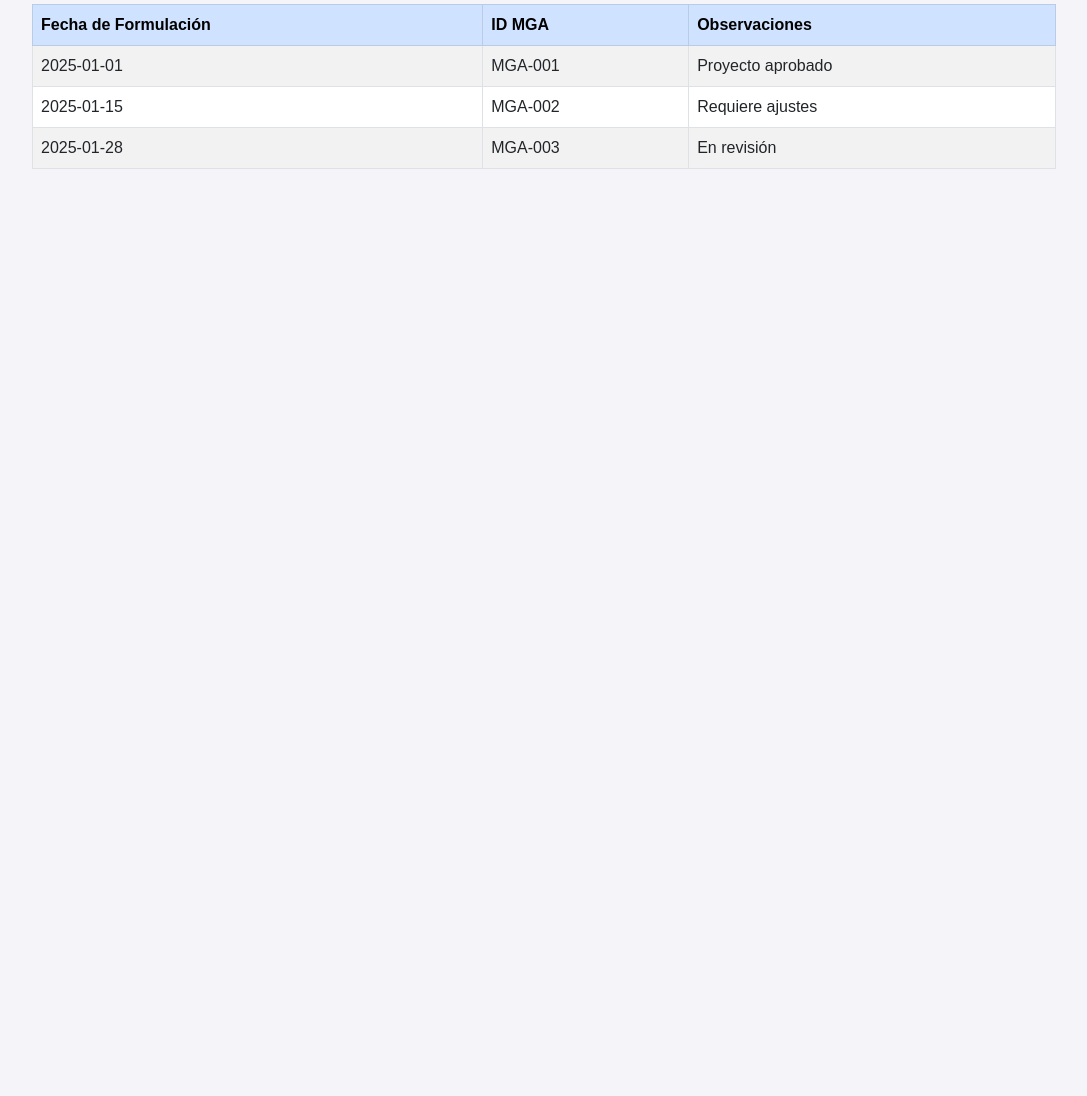
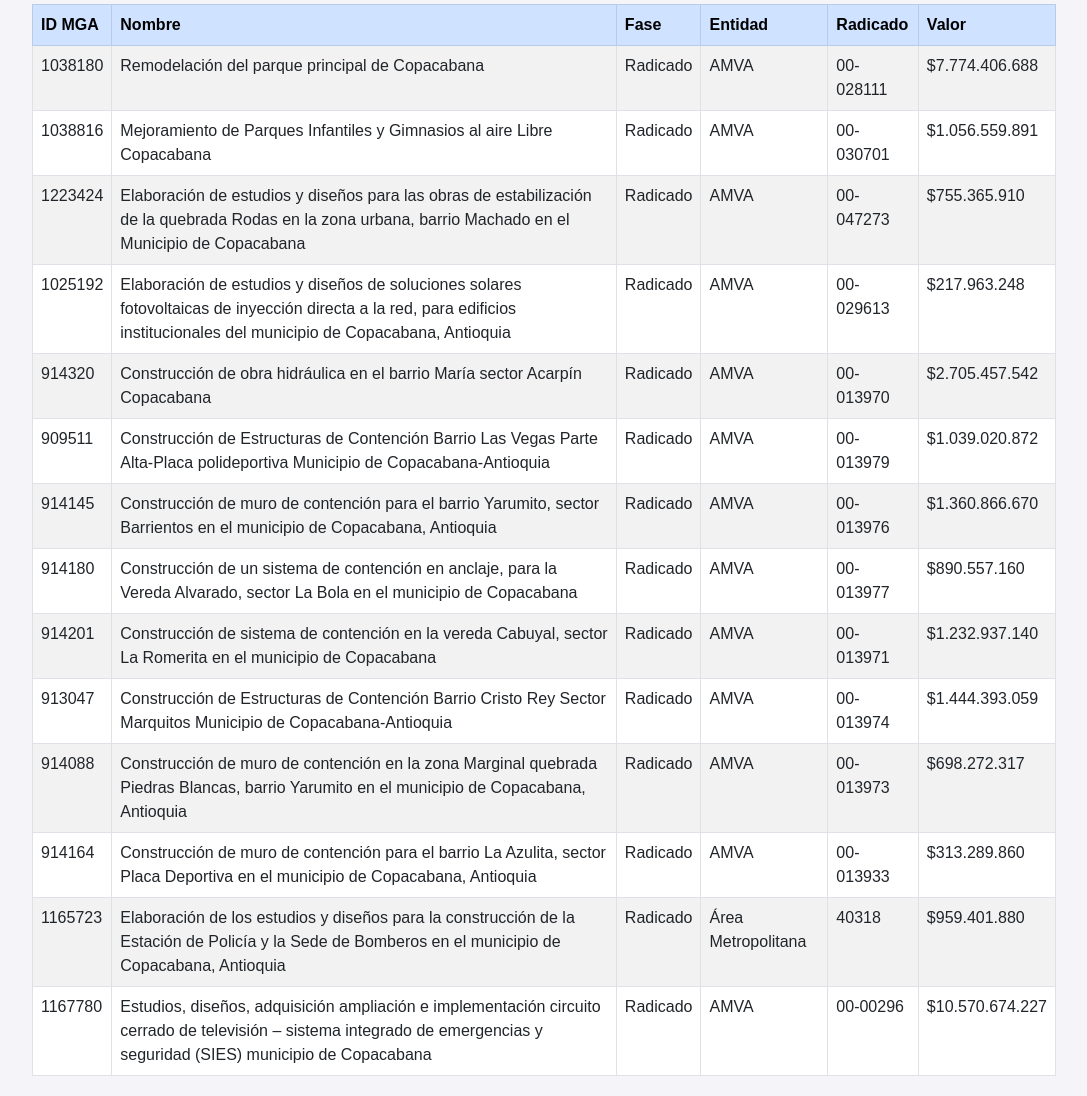
Before and after one commit to CamiloMadrigal12/TimeLineProyectos, a plain HTML site: page formulados.html in a window 1280 px wide. Shown: the part 195-1291 px from the top of the page, without its empty margins (96-1183 px from the left). Before the commit the page ends 800 px from the top, so only its background shows below. Drawn offline with nearby package versions, Linux system fonts and the light colour scheme.

Commit message:
tabla formulados

```diff
--- a/formulados.html
+++ b/formulados.html
@@ -3,7 +3,7 @@
 <head>
     <meta charset="UTF-8">
     <meta name="viewport" content="width=device-width, initial-scale=1.0">
-    <title>Navbar y Tabla</title>
+    <title>DAP</title>
     <!-- Bootstrap CSS -->
     <link href="https://cdn.jsdelivr.net/npm/bootstrap@5.3.0/dist/css/bootstrap.min.css" rel="stylesheet">
     <style>
@@ -78,31 +78,132 @@
         <table class="table table-bordered table-striped table-hover">
             <thead class="table-primary">
                 <tr>
-                    <th>Fecha de Formulación</th>
                     <th>ID MGA</th>
-                    <th>Observaciones</th>
+                    <th>Nombre</th>
+                    <th>Fase</th>
+                    <th>Entidad</th>
+                    <th>Radicado</th>
+                    <th>Valor</th>
                 </tr>
             </thead>
             <tbody>
                 <tr>
-                    <td>2025-01-01</td>
-                    <td>MGA-001</td>
-                    <td>Proyecto aprobado</td>
+                    <td>1038180</td>
+                    <td>Remodelación del parque principal de Copacabana</td>
+                    <td>Radicado</td>
+                    <td>AMVA</td>
+                    <td>00-028111</td>
+                    <td>$7.774.406.688</td>
                 </tr>
                 <tr>
-                    <td>2025-01-15</td>
-                    <td>MGA-002</td>
-                    <td>Requiere ajustes</td>
+                    <td>1038816</td>
+                    <td>Mejoramiento de Parques Infantiles y Gimnasios al aire Libre Copacabana</td>
+                    <td>Radicado</td>
+                    <td>AMVA</td>
+                    <td>00-030701</td>
+                    <td>$1.056.559.891</td>
                 </tr>
                 <tr>
-                    <td>2025-01-28</td>
-                    <td>MGA-003</td>
-                    <td>En revisión</td>
+                    <td>1223424</td>
+                    <td>Elaboración de estudios y diseños para las obras de estabilización de la quebrada Rodas en la zona urbana, barrio Machado en el Municipio de Copacabana</td>
+                    <td>Radicado</td>
+                    <td>AMVA</td>
+                    <td>00-047273</td>
+                    <td>$755.365.910</td>
+                </tr>
+                <tr>
+                    <td>1025192</td>
+                    <td>Elaboración de estudios y diseños de soluciones solares fotovoltaicas de inyección directa a la red, para edificios institucionales del municipio de Copacabana, Antioquia</td>
+                    <td>Radicado</td>
+                    <td>AMVA</td>
+                    <td>00-029613</td>
+                    <td>$217.963.248</td>
+                </tr>
+                <tr>
+                    <td>914320</td>
+                    <td>Construcción de obra hidráulica en el barrio María sector Acarpín Copacabana</td>
+                    <td>Radicado</td>
+                    <td>AMVA</td>
+                    <td>00-013970</td>
+                    <td>$2.705.457.542</td>
+                </tr>
+                <tr>
+                    <td>909511</td>
+                    <td>Construcción de Estructuras de Contención Barrio Las Vegas Parte Alta-Placa polideportiva Municipio de Copacabana-Antioquia</td>
+                    <td>Radicado</td>
+                    <td>AMVA</td>
+                    <td>00-013979</td>
+                    <td>$1.039.020.872</td>
+                </tr>
+                <tr>
+                    <td>914145</td>
+                    <td>Construcción de muro de contención para el barrio Yarumito, sector Barrientos en el municipio de Copacabana, Antioquia</td>
+                    <td>Radicado</td>
+                    <td>AMVA</td>
+                    <td>00-013976</td>
+                    <td>$1.360.866.670</td>
+                </tr>
+                <tr>
+                    <td>914180</td>
+                    <td>Construcción de un sistema de contención en anclaje, para la Vereda Alvarado, sector La Bola en el municipio de Copacabana</td>
+                    <td>Radicado</td>
+                    <td>AMVA</td>
+                    <td>00-013977</td>
+                    <td>$890.557.160</td>
+                </tr>
+                <tr>
+                    <td>914201</td>
+                    <td>Construcción de sistema de contención en la vereda Cabuyal, sector La Romerita en el municipio de Copacabana</td>
+                    <td>Radicado</td>
+                    <td>AMVA</td>
+                    <td>00-013971</td>
+                    <td>$1.232.937.140</td>
+                </tr>
+                <tr>
+                    <td>913047</td>
+                    <td>Construcción de Estructuras de Contención Barrio Cristo Rey Sector Marquitos Municipio de Copacabana-Antioquia</td>
+                    <td>Radicado</td>
+                    <td>AMVA</td>
+                    <td>00-013974</td>
+                    <td>$1.444.393.059</td>
+                </tr>
+                <tr>
+                    <td>914088</td>
+                    <td>Construcción de muro de contención en la zona Marginal quebrada Piedras Blancas, barrio Yarumito en el municipio de Copacabana, Antioquia</td>
+                    <td>Radicado</td>
+                    <td>AMVA</td>
+                    <td>00-013973</td>
+                    <td>$698.272.317</td>
+                </tr>
+                <tr>
+                    <td>914164</td>
+                    <td>Construcción de muro de contención para el barrio La Azulita, sector Placa Deportiva en el municipio de Copacabana, Antioquia</td>
+                    <td>Radicado</td>
+                    <td>AMVA</td>
+                    <td>00-013933</td>
+                    <td>$313.289.860</td>
+                </tr>
+                <tr>
+                    <td>1165723</td>
+                    <td>Elaboración de los estudios y diseños para la construcción de la Estación de Policía y la Sede de Bomberos en el municipio de Copacabana, Antioquia</td>
+                    <td>Radicado</td>
+                    <td>Área Metropolitana</td>
+                    <td>40318</td>
+                    <td>$959.401.880</td>
+                </tr>
+                <tr>
+                    <td>1167780</td>
+                    <td>Estudios, diseños, adquisición ampliación e implementación circuito cerrado de televisión – sistema integrado de emergencias y seguridad (SIES) municipio de Copacabana</td>
+                    <td>Radicado</td>
+                    <td>AMVA</td>
+                    <td>00-00296</td>
+                    <td>$10.570.674.227</td>
                 </tr>
             </tbody>
         </table>
     </div>
 
+
     <!-- Bootstrap JS -->
     <script src="https://cdn.jsdelivr.net/npm/bootstrap@5.3.0/dist/js/bootstrap.bundle.min.js"></script>
 </body>
```
Also changed, not shown: ProyectosPensados.html (+1 -1 lines), embudo.html (+1 -1 lines), formulacion/Mobiliario.html (+1 -1 lines), formulacion/cam.html (+1 -1 lines), index.html (+5 -4 lines), planDesarrollo.html (+1 -1 lines), radicados.html (+1 -1 lines), timeLine.html (+1 -1 lines).
